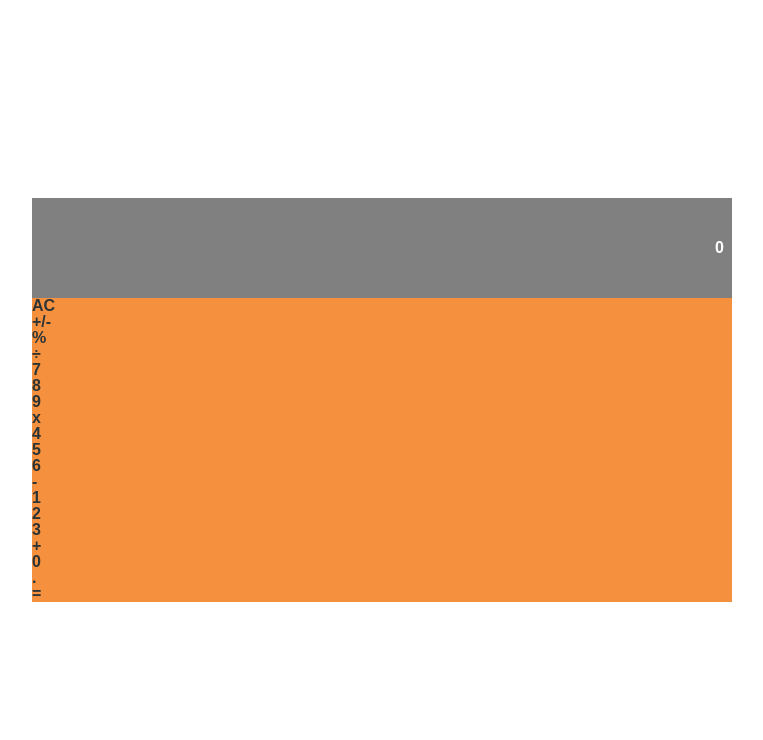
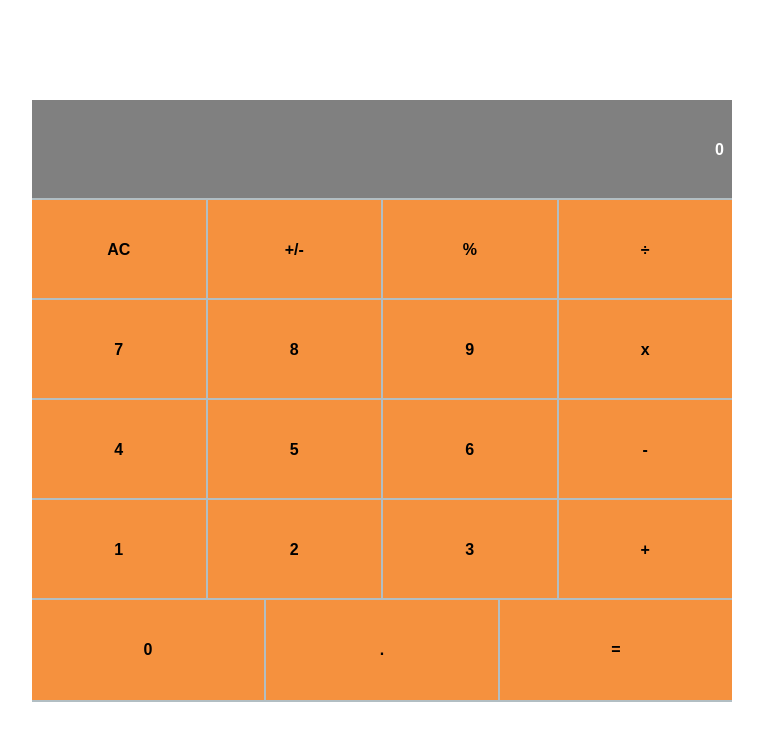
Before and after one commit to nurislam-ab/calculator_react, a React (Create React App) app: page / in a window 1280 px wide. Shown: the top 740 px of the page, without its empty margins (258-1021 px from the left). Built offline with nearby package versions, Linux system fonts and the light colour scheme.

Commit message:
Add buttons group class name

```diff
--- a/src/components/ButtonPanel.jsx
+++ b/src/components/ButtonPanel.jsx
@@ -12,7 +12,7 @@ const ButtonPanel = () => {
 
   const btnsGroup = (btnGroup => btnGroup.map(btn => <Button key={btn[0]} name={btn} />));
 
-  const btnsArr = btnNamesArr.map(group => <div key={group[0]}>{btnsGroup(group)}</div>);
+  const btnsArr = btnNamesArr.map(group => <div key={group[0]} className="btn-group">{btnsGroup(group)}</div>);
 
   return (
     <div className="btn-groups-wrapper">{btnsArr}</div>
```
